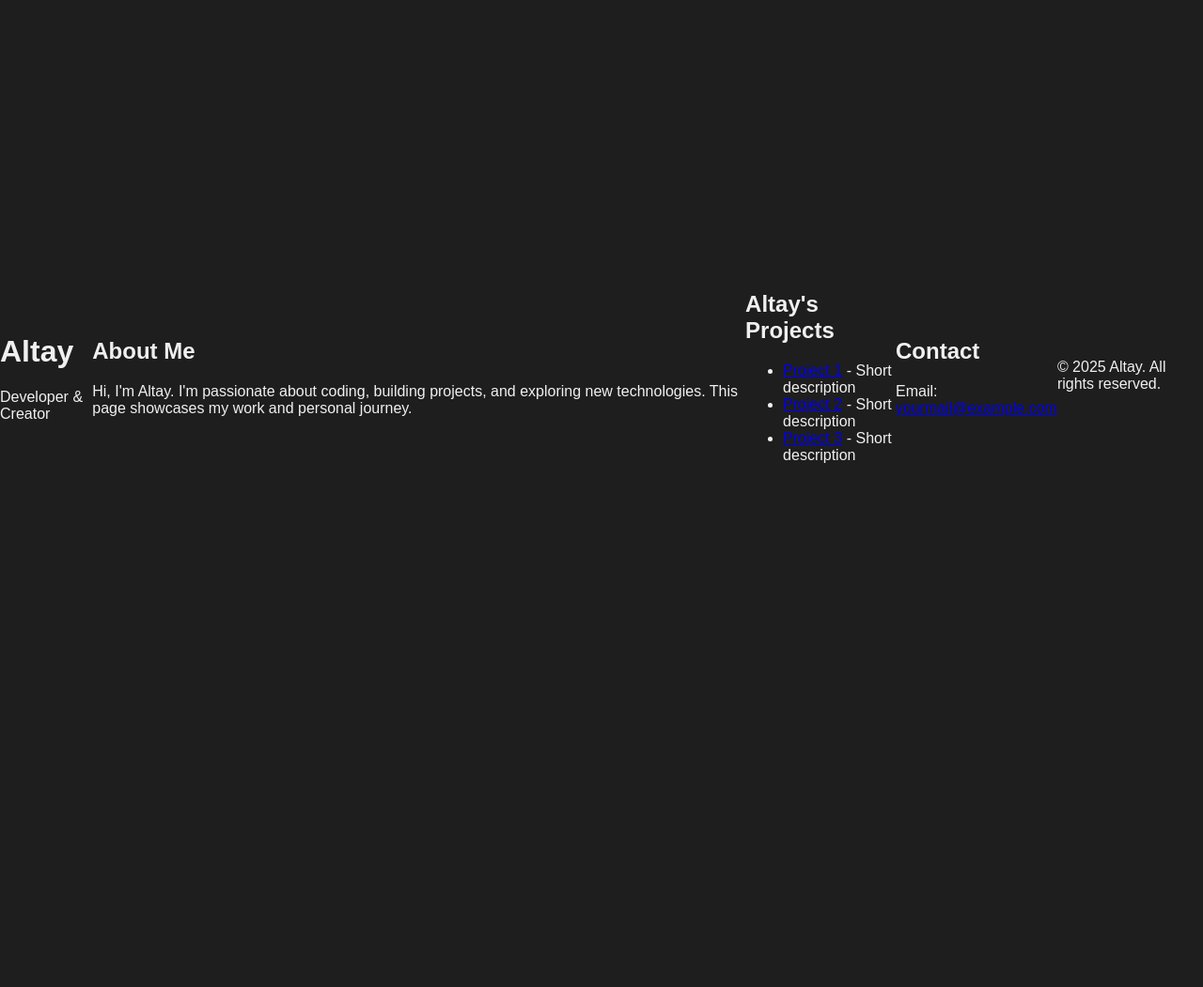
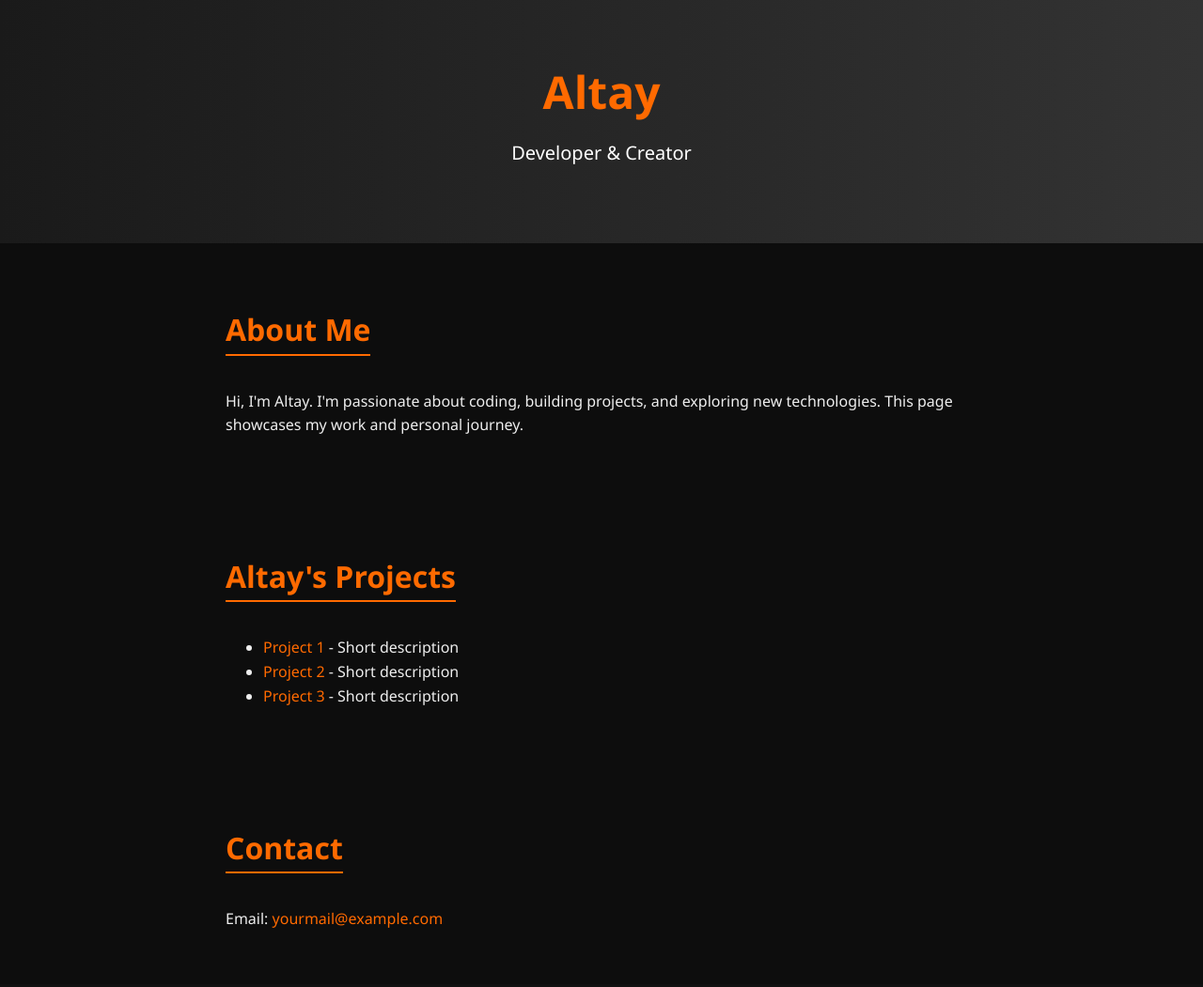
Before and after one commit to NUMBER127/webaltay, a plain HTML site: page index.html in a window 1280 px wide. Shown: the top 1051 px of the page at 94% size. Before the commit the page ends 800 px from the top, so only its background shows below. Drawn offline with Linux system fonts and the light colour scheme.

Commit message:
Revamp CSS styles for improved design

```diff
--- a/style.css
+++ b/style.css
@@ -1,38 +1,56 @@
 body {
-    font-family: Arial, sans-serif;
-    background-color: #1e1e1e;
-    color: #f0f0f0;
-    display: flex;
-    justify-content: center;
-    align-items: center;
-    height: 100vh;
+    background-color: #0d0d0d;
+    color: #eee;
+    font-family: 'Segoe UI', Tahoma, Geneva, Verdana, sans-serif;
     margin: 0;
+    padding: 0;
+    line-height: 1.6;
 }
 
-.container {
+header {
     text-align: center;
-    background-color: #2e2e2e;
-    padding: 30px;
-    border-radius: 15px;
-    box-shadow: 0 0 15px #000;
+    padding: 60px 20px;
+    background: linear-gradient(90deg, #1a1a1a, #333);
 }
 
-input {
-    padding: 10px;
-    border-radius: 5px;
-    border: none;
-    margin-right: 10px;
+header h1 {
+    font-size: 48px;
+    margin: 0;
+    color: #ff6a00;
 }
 
-button {
-    padding: 10px 15px;
-    border-radius: 5px;
-    border: none;
-    background-color: #ff6600;
-    color: white;
-    cursor: pointer;
+header p {
+    font-size: 20px;
+    margin-top: 10px;
+    color: #fff;
 }
 
-button:hover {
-    background-color: #e65c00;
+section {
+    padding: 40px 20px;
+    max-width: 800px;
+    margin: 0 auto;
 }
+
+h2 {
+    font-size: 32px;
+    color: #ff6a00;
+    margin-bottom: 20px;
+    border-bottom: 2px solid #ff6a00;
+    display: inline-block;
+}
+
+a {
+    color: #ff6a00;
+    text-decoration: none;
+}
+
+a:hover {
+    text-decoration: underline;
+}
+
+footer {
+    text-align: center;
+    padding: 20px;
+    background-color: #111;
+    color: #666;
+}
```
